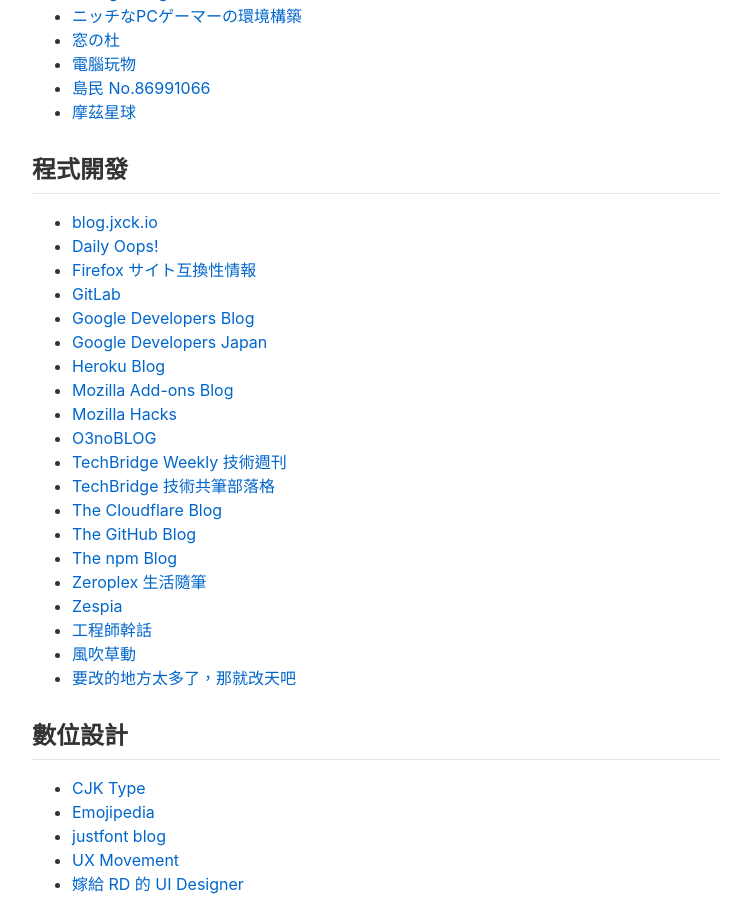
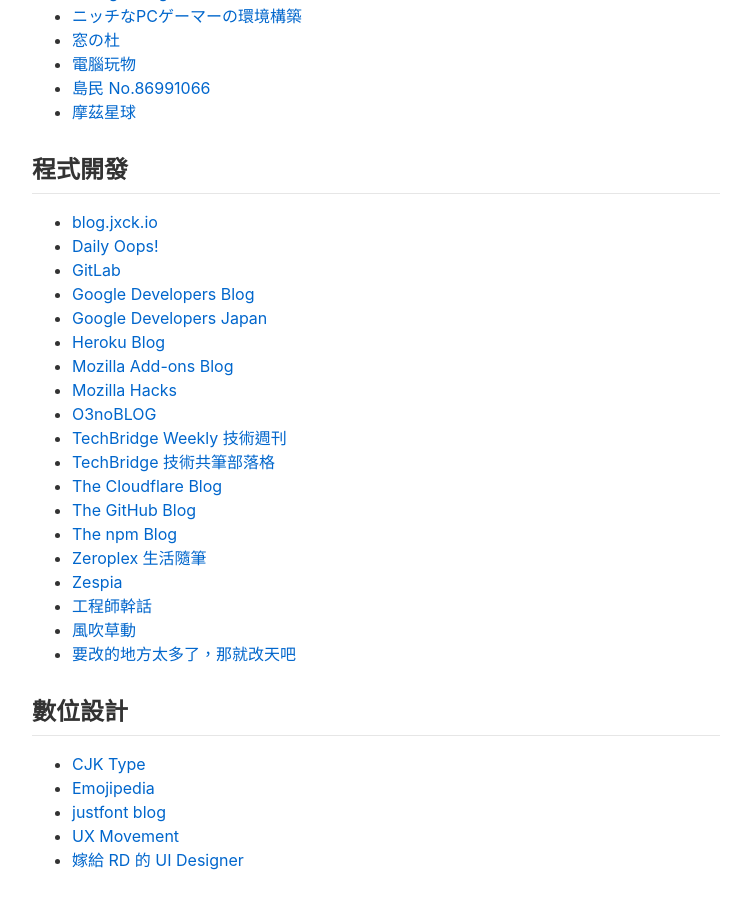
Before and after one commit to mnghsn/jmln.tw, a Jekyll site: the page built from _pages/blogroll.md, in a window 1280 px wide and 900 px high, scrolled down 617 px. Shown: the whole window, without its empty margins (264-1015 px from the left). Built offline with Jekyll 4.4.1, drawn with Linux system fonts in a browser that asks for light colours.

Commit message:
Update blogroll

```diff
--- a/_pages/blogroll.md
+++ b/_pages/blogroll.md
@@ -35,7 +35,6 @@
 
 * [blog.jxck.io](https://blog.jxck.io/)
 * [Daily Oops!](https://yukaii.tw/)
-* [Firefox サイト互換性情報](https://www.fxsitecompat.com/ja/)
 * [GitLab](https://about.gitlab.com/blog/)
 * [Google Developers Blog](https://developers.googleblog.com/)
 * [Google Developers Japan](https://developers-jp.googleblog.com/)
```
